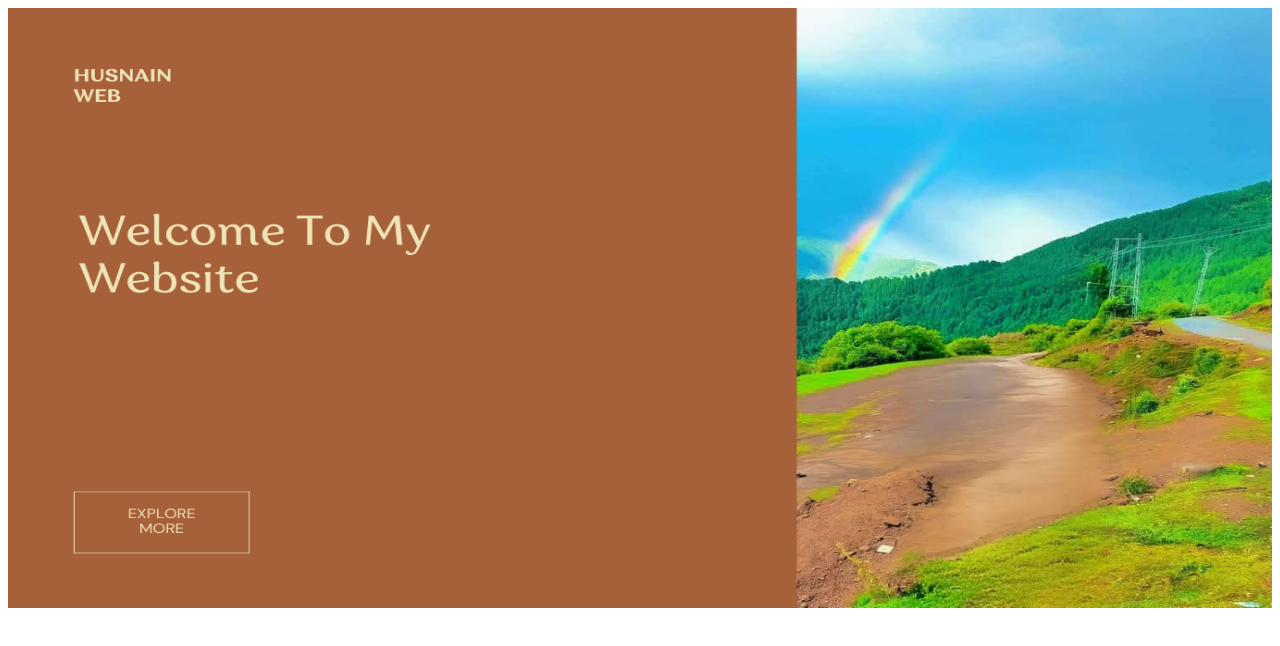
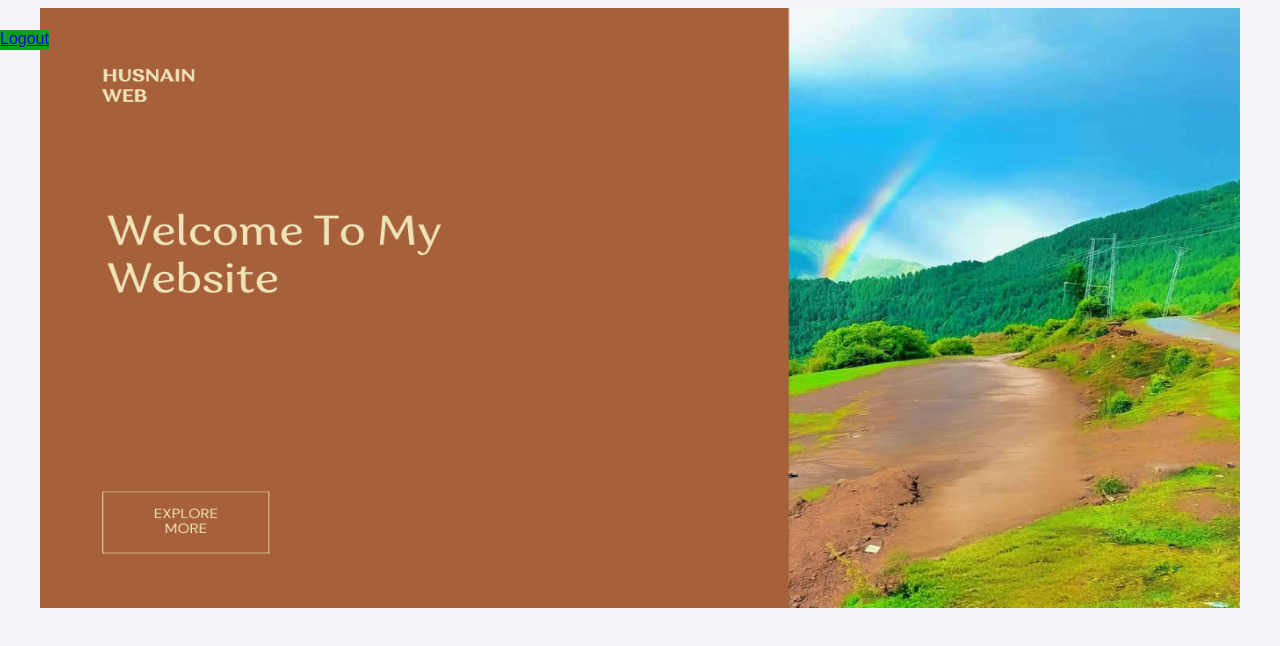
Before and after one commit to Muhammad-Hasnain-1/HTML1, a plain HTML site: page index.html in a window 1280 px wide. Drawn offline with Linux system fonts and the light colour scheme.

Commit message:
updated files

```diff
--- a/index.html
+++ b/index.html
@@ -4,10 +4,16 @@
     <meta charset="UTF-8">
     <meta name="viewport" content="width=device-width, initial-scale=1.0">
     <title>Husnain Web</title>
+    <link rel="stylesheet" href="style.Css">
 
 </head>
 <body>
-<img src="/img/Retail Website.png" alt="" width="100%" height="600" >
+    <div class="a">
+        <nav>
+    <a href="/form.html">Logout</a>
+</nav>
+</div>
+<img src="/img/Retail Website.png" alt="" width="95%" height="600" >
 
 
 </body>
--- a/style.Css
+++ b/style.Css
@@ -38,3 +38,18 @@ input[type="submit"]:hover {
  align-items: center;
  padding: auto;
 }
+.a{
+  position:absolute;
+  top:30px;
+  left: 0%;
+  bottom: 0%;
+  text-shadow: #234b25;
+  color: azure;
+  background: #0ca118;
+  height: 20px;
+
+
+
+
+
+}
```
Also changed, not shown: form.html (+1 -0 lines), img/dots.png (added), img/menus.png (added).
